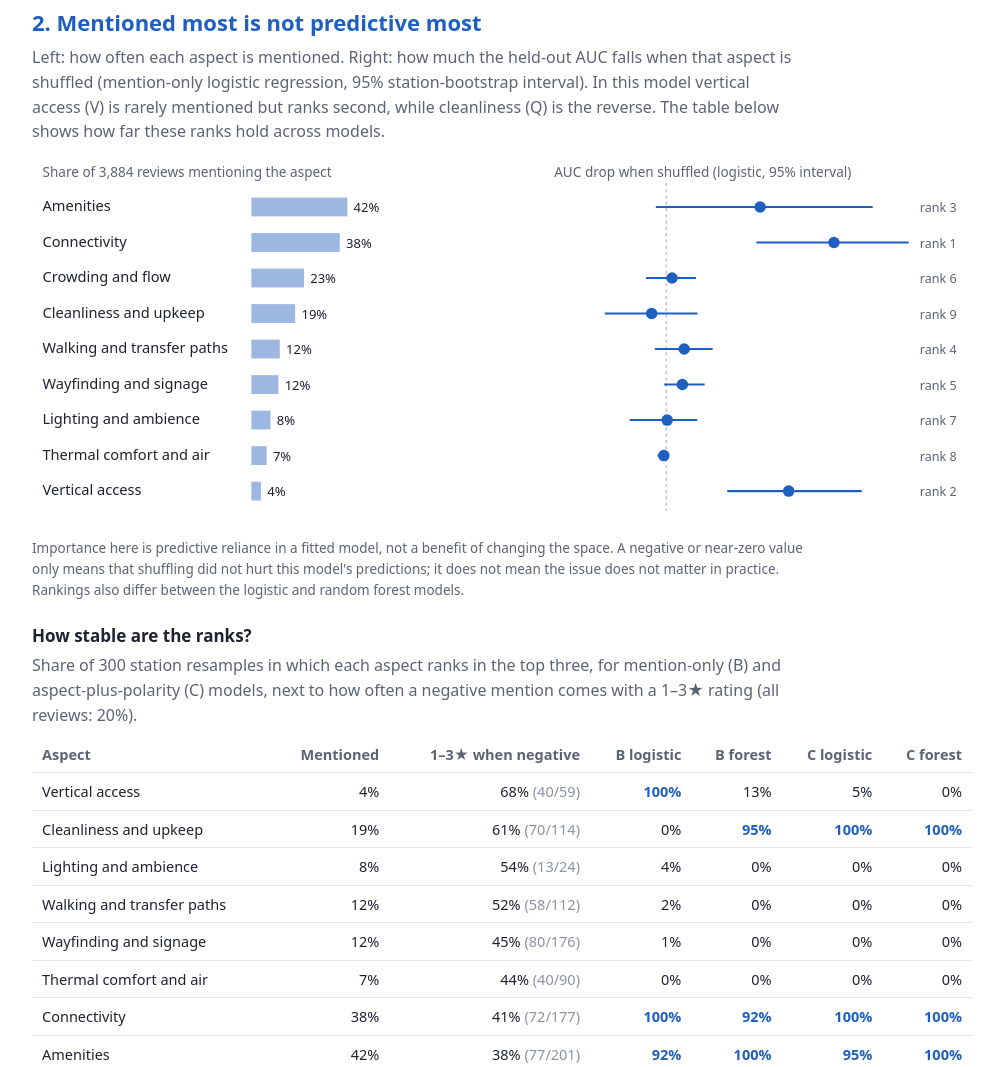
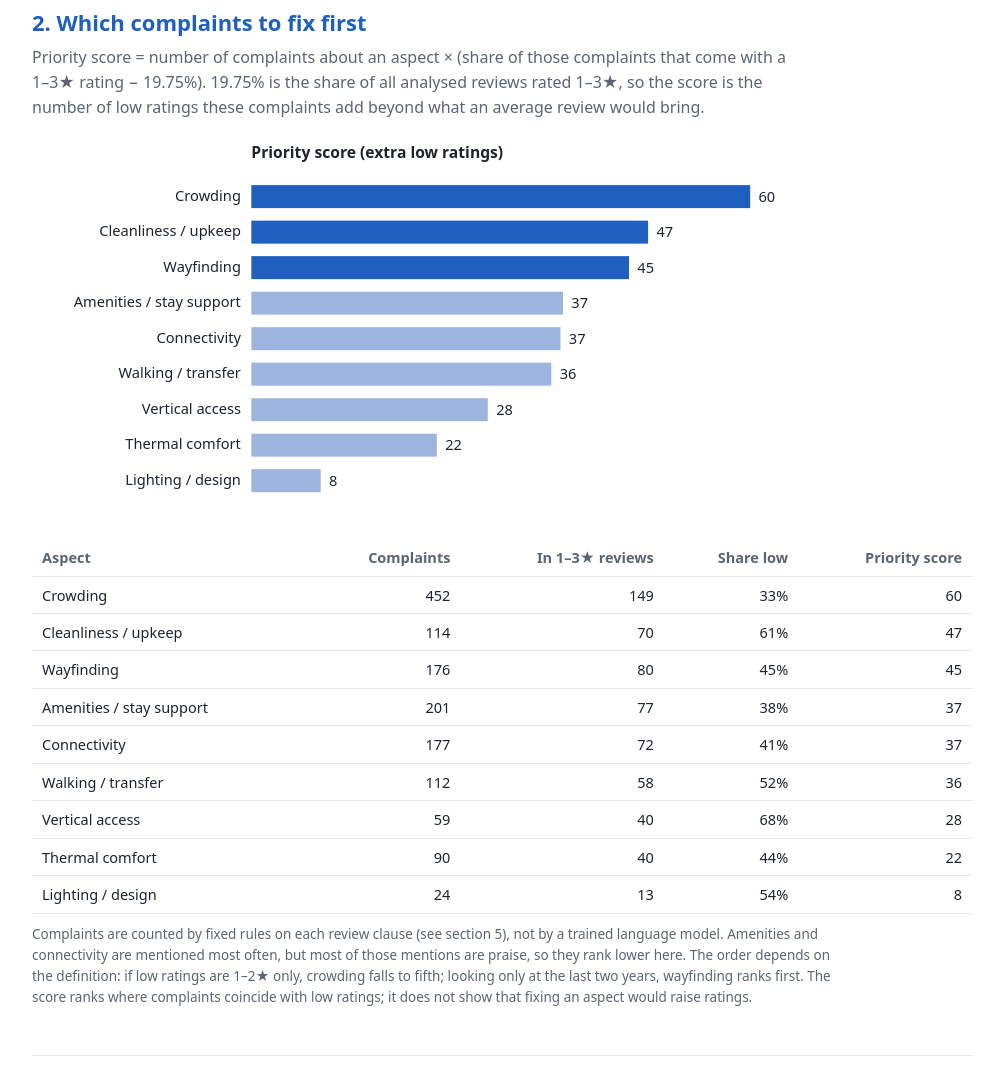
Before and after one commit to mokscreate/assignment-5231, a plain HTML site: page game_and_site/results_site.html in a window 1280 px wide. Shown: the part 540-1607 px from the top of the page, without its empty margins (138-1141 px from the left). Drawn offline with Linux system fonts and the light colour scheme.

Commit message:
Revise complaint analysis and updResults page (EN): section 2 now shows priority scoreate section headers
Updated section headers and added priority score calculations for complaints.

```diff
--- a/game_and_site/results_site.html
+++ b/game_and_site/results_site.html
@@ -37,11 +37,11 @@ button.stn{cursor:pointer}
 <div class="funnel" id="funnel"></div>
 <p class="note">Counts match the displayed total at 26 stations; Yew Tee returned 145 of 146. Online reviewers are self-selected, so this is not a random sample of passengers.</p></section>
 
-<section><h2>2. Mentioned most is not predictive most</h2>
-<p class="lead">Left: how often each aspect is mentioned. Right: how much the held-out AUC falls when that aspect is shuffled (mention-only logistic regression, 95% station-bootstrap interval). In this model vertical access (V) is rarely mentioned but ranks second, while cleanliness (Q) is the reverse. The table below shows how far these ranks hold across models.</p>
-<svg id="fchart" viewBox="0 0 900 360" width="100%"></svg>
-<p class="note">Importance here is predictive reliance in a fitted model, not a benefit of changing the space. A negative or near-zero value only means that shuffling did not hurt this model's predictions; it does not mean the issue does not matter in practice. Rankings also differ between the logistic and random forest models.</p>
-<h3 style="font-size:17px;margin:22px 0 4px">How stable are the ranks?</h3><p class="lead" style="margin-bottom:8px">Share of 300 station resamples in which each aspect ranks in the top three, for mention-only (B) and aspect-plus-polarity (C) models, next to how often a negative mention comes with a 1–3★ rating (all reviews: 20%).</p><table id="rankt"></table><p class="note">Connectivity (C) and amenities (A) occupy the top three point-estimate ranks in all four spatial models shown here (B and C). Within these four models, vertical access (V) ranks in the top three consistently only in mention-only logistic regression; cleanliness (Q) moves to first once polarity is added, because “clean” and “dirty” carry sentiment. Polarity is coded by fixed rules (see section 5). Resamples reuse fixed out-of-fold predictions.</p></section>
+<section><h2>2. Which complaints to fix first</h2>
+<p class="lead">Priority score = number of complaints about an aspect × (share of those complaints that come with a 1–3★ rating − 19.75%). 19.75% is the share of all analysed reviews rated 1–3★, so the score is the number of low ratings these complaints add beyond what an average review would bring.</p>
+<svg id="pchart" viewBox="0 0 900 380" width="100%"></svg>
+<table id="ptab"></table>
+<p class="note">Complaints are counted by fixed rules on each review clause (see section 5), not by a trained language model. Amenities and connectivity are mentioned most often, but most of those mentions are praise, so they rank lower here. The order depends on the definition: if low ratings are 1–2★ only, crowding falls to fifth; looking only at the last two years, wayfinding ranks first. The score ranks where complaints coincide with low ratings; it does not show that fixing an aspect would raise ratings.</p></section>
 
 <section><h2>3. Do the spatial features carry rating information?</h2>
 <p class="lead">All models were evaluated on whole held-out stations (grouped 5-fold, three seeded runs that form two distinct partitions). High ratings are 80% of the sample, so accuracy alone is misleading and macro F1 and AUC are shown.</p>
@@ -77,19 +77,13 @@ document.getElementById('funnel').innerHTML=[[21796,'rating records, 27 stations
 // perf
 const P=D.perf,PP=D.polarity.perf,rows=[['MajorityBaseline','Majority baseline'],['SpatialLogisticRegression','B · Mention flags, logistic'],['SpatialRandomForest','B · Mention flags, random forest'],['C_polarity_logistic','C · Aspect + polarity, logistic'],['C_polarity_forest','C · Aspect + polarity, random forest'],['S_mention_plus_overall_sentiment_forest','Control · mentions + whole-review sentiment, forest'],['TextTFIDFLogisticRegression','TF-IDF logistic (text)']];
 document.getElementById('perf').innerHTML='<tr><th>Model</th><th>AUC</th><th>Macro F1</th><th>Balanced acc.</th><th>Accuracy</th></tr>'+rows.map(r=>{const m=(P[r[0]]||{}).mean_repeated_group_cv||PP[r[0]];return `<tr><td>${r[1]}</td><td>${m.auc.toFixed(3)}</td><td>${m.macro_f1.toFixed(3)}</td><td>${m.balanced_accuracy.toFixed(3)}</td><td>${m.accuracy.toFixed(3)}</td></tr>`}).join('');
-// factor chart
-(function(){const F=[...D.factors].sort((a,b)=>a.frequency_rank-b.frequency_rank);const svg=document.getElementById('fchart');
- const rowH=34,top=30;let h='';
- h+=`<text x="10" y="16" font-size="13" fill="#5b6475">Share of 3,884 reviews mentioning the aspect</text><text x="500" y="16" font-size="13" fill="#5b6475">AUC drop when shuffled (logistic, 95% interval)</text>`;
- const x0=210,sc=2.2; const ix=v=>540+(v+0.012)/0.05*280;
- h+=`<line x1="${ix(0)}" x2="${ix(0)}" y1="22" y2="${top+9*rowH}" stroke="#aab" stroke-dasharray="3 3"/>`;
- F.forEach((r,i)=>{const y=top+i*rowH;const c=r.code;
-  h+=`<text x="10" y="${y+19}" font-size="14" fill="#1d2330">${NM[c]}</text>`;
-  h+=`<rect x="${x0}" y="${y+6}" width="${r.mention_percent*sc}" height="18" fill="#9db7e3"/><text x="${x0+r.mention_percent*sc+6}" y="${y+20}" font-size="12.5" fill="#1d2330">${r.mention_percent.toFixed(0)}%</text>`;
-  const lo=ix(r.logistic_ci_low),hi=ix(r.logistic_ci_high),mid=ix(r.logistic_auc_drop);
-  h+=`<line x1="${lo}" x2="${hi}" y1="${y+15}" y2="${y+15}" stroke="#1f5fbf" stroke-width="2"/><circle cx="${mid}" cy="${y+15}" r="5.5" fill="#1f5fbf"/>`;
-  h+=`<text x="850" y="${y+20}" font-size="12" fill="#5b6475">rank ${r.logistic_importance_rank}</text>`;});
- svg.setAttribute('viewBox',`0 0 900 ${top+9*rowH+10}`);svg.innerHTML=h;})();
+// priority score
+(function(){const R=[["D", 452, 149, 59.7], ["Q", 114, 70, 47.485], ["F", 176, 80, 45.2], ["A", 201, 77, 37.3], ["C", 177, 72, 37.0], ["M", 112, 58, 35.9], ["V", 59, 40, 28.3], ["T", 90, 40, 22.2], ["L", 24, 13, 8.3]];const NM={"C": "Connectivity", "M": "Walking / transfer", "F": "Wayfinding", "V": "Vertical access", "D": "Crowding", "T": "Thermal comfort", "Q": "Cleanliness / upkeep", "A": "Amenities / stay support", "L": "Lighting / design"};const TH=["Aspect", "Complaints", "In 1–3★ reviews", "Share low", "Priority score"];
+const svg=document.getElementById('pchart');const mx=70,x0=210,w=560,rh=34,top=44;let h=`<text x="${x0}" y="22" font-size="15" font-weight="700" fill="#1d2330">Priority score (extra low ratings)</text>`;
+R.forEach((r,i)=>{const y=top+i*rh,bw=r[3]/mx*w,c=i<3?'#1f5fbf':'#9db5de';h+=`<text x="${x0-10}" y="${y+19}" text-anchor="end" font-size="14" fill="#1d2330">${NM[r[0]]}</text><rect x="${x0}" y="${y+4}" width="${bw}" height="22" fill="${c}"/><text x="${x0+bw+8}" y="${y+20}" font-size="14" fill="#1d2330">${Math.round(r[3])}</text>`});
+svg.innerHTML=h;
+document.getElementById('ptab').innerHTML='<tr>'+TH.map(t=>'<th>'+t+'</th>').join('')+'</tr>'+R.map(r=>`<tr><td>${NM[r[0]]}</td><td>${r[1]}</td><td>${r[2]}</td><td>${Math.round(r[2]/r[1]*100)}%</td><td>${r[3].toFixed(0)}</td></tr>`).join('');})();
+
 // map
 const st=D.stations;const lat=st.map(s=>s.lat),lng=st.map(s=>s.lng);
 const [la0,la1]=[Math.min(...lat),Math.max(...lat)],[lo0,lo1]=[Math.min(...lng),Math.max(...lng)];
@@ -99,10 +93,7 @@ sorted.forEach((s,i)=>{const r=4+Math.sqrt(s.model)/2.6;const has=D.cases[s.code
  ms+=`<g class="stn" data-c="${s.code}" style="cursor:pointer"><rect x="0" y="${Y(i)-13}" width="300" height="26" fill="transparent"/><circle cx="40" cy="${Y(i)}" r="${r}" fill="${has?'#1f5fbf':'#fff'}" stroke="${has?'#1f5fbf':'#d9322e'}" stroke-width="2"/>
  <text x="70" y="${Y(i)+4}" font-size="13" fill="#1d2330" font-weight="${has?700:400}">${esc(s.name)} <tspan fill="#8a93a3" font-size="11">${s.code}</tspan></text></g>`;});
 document.getElementById('mapsvg').innerHTML=ms;
-(function(){const Pz=D.polarity,order=['V','Q','L','M','F','T','C','A','D'];const pc=v=>Math.round(v*100)+'%';
- const h=`<tr><th>Aspect</th><th>Mentioned</th><th>1–3★ when negative</th><th>B logistic</th><th>B forest</th><th>C logistic</th><th>C forest</th></tr>`+order.map(k=>{const fr=D.factors.find(f=>f.code==k),n=Pz.neg[k];
-  return `<tr><td>${NM[k]}</td><td>${fr.mention_percent.toFixed(0)}%</td><td>${n[0]?pc(n[1]/n[0]):'–'} <span style="color:#8a93a3">(${n[1]}/${n[0]})</span></td>${['B_mention_logistic','B_mention_forest','C_polarity_logistic','C_polarity_forest'].map(m=>{const v=Pz.top3[m][k];return `<td style="${v>=.9?'font-weight:700;color:#1f5fbf':''}">${pc(v)}</td>`}).join('')}</tr>`}).join('');
- document.getElementById('rankt').innerHTML=h;})();
+
 
 function bar(n,l,m,h){const t=n||1;return `<div class="bar"><i style="width:${l/t*100}%;background:#c0392b"></i><i style="width:${m/t*100}%;background:#c9ced8"></i><i style="width:${h/t*100}%;background:#2e7d5b"></i></div><div class="legend">${l} rated 1–2 · ${m} rated 3 · ${h} rated 4–5 (of ${n})</div>`}
 function show(code){const s=st.find(x=>x.code==code);const c=D.cases[code];
```
